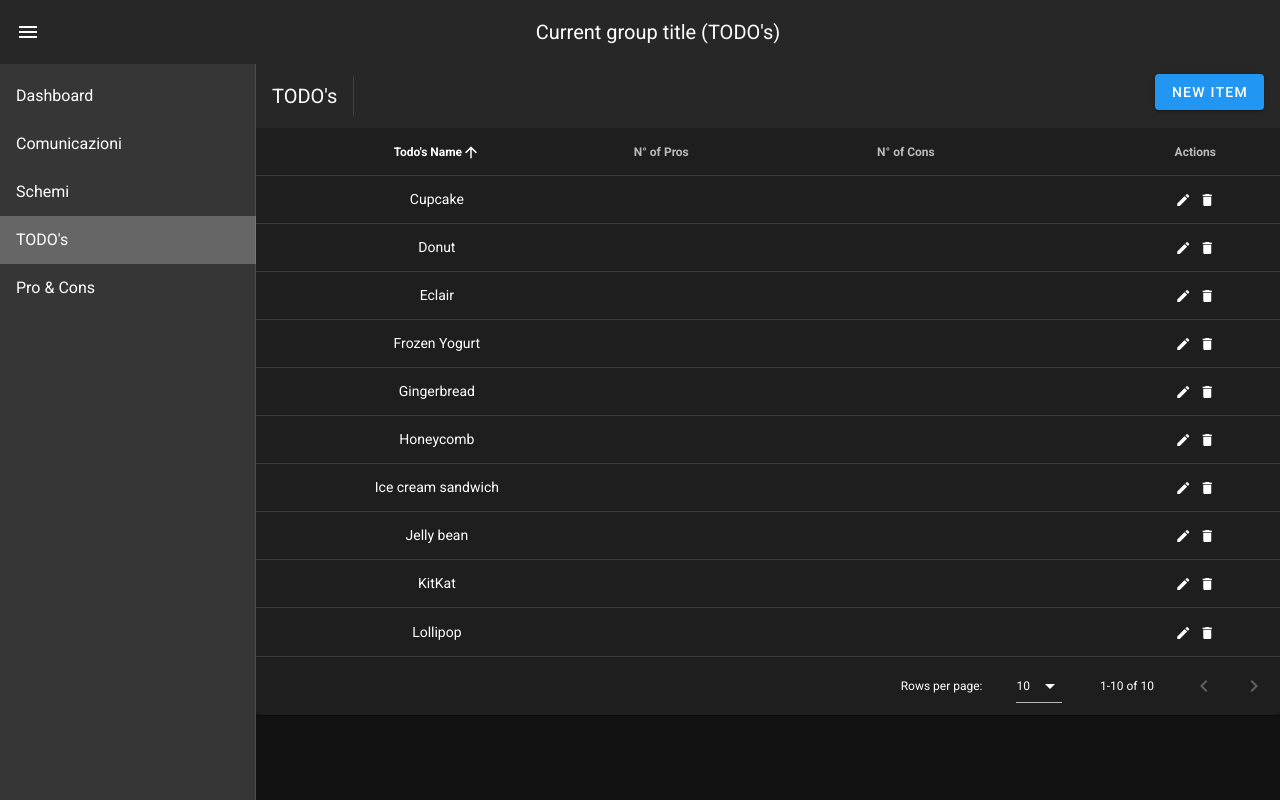
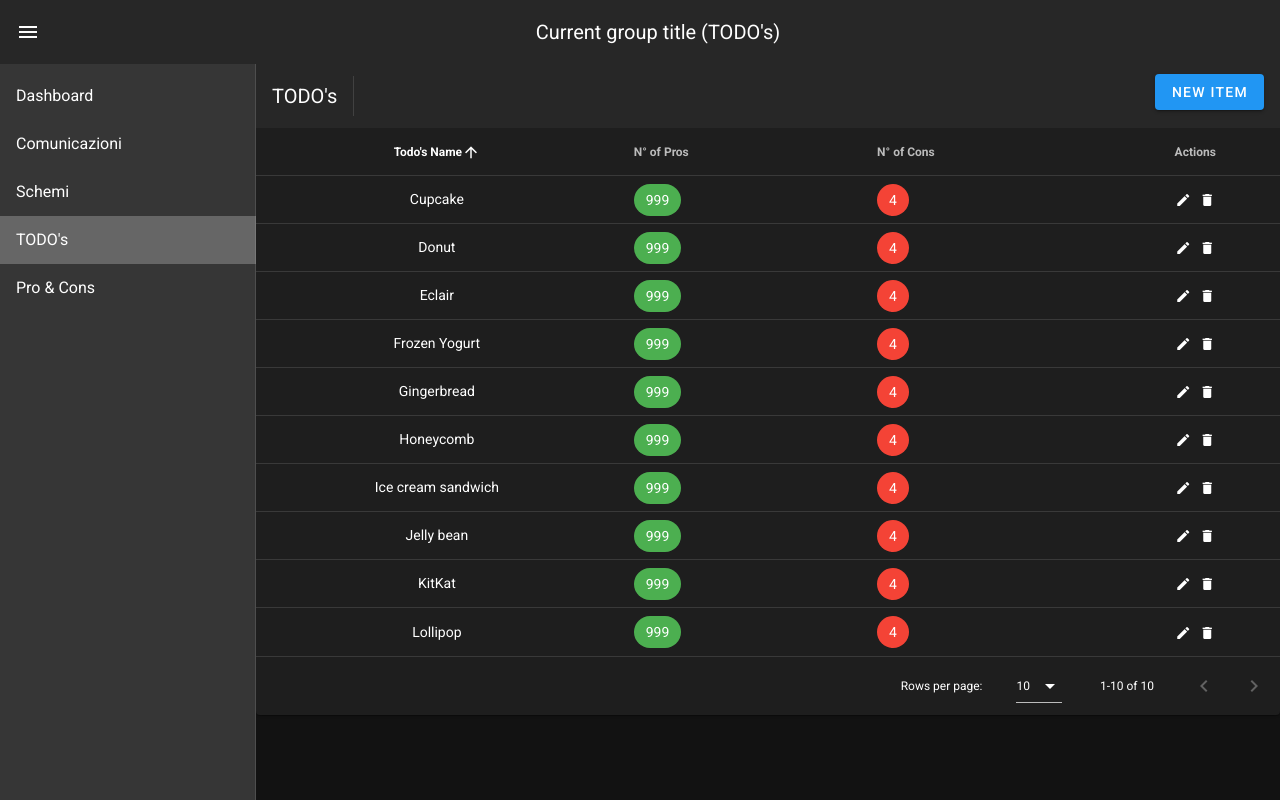
Before and after one commit to Freder211/NYB, a Nuxt app in the folder frontend/: page /todos in a window 1280 px wide. Built offline with nearby package versions, Linux system fonts and the light colour scheme.

Commit message:
todo table n pros n cons style

```diff
--- a/frontend/pages/todos/index.vue
+++ b/frontend/pages/todos/index.vue
@@ -6,6 +6,25 @@
 		@dblclick:row="goToDetails"
 		class="elevation-1"
 	>
+
+		<template v-slot:item.ncons="{ item }">
+			<v-chip
+				:color="'red'"
+				dark
+			>
+				{{ item.ncons }}
+			</v-chip>
+		</template>
+
+		<template v-slot:item.npros="{ item }">
+			<v-chip
+				:color="'green'"
+				dark
+			>
+				{{ item.npros }}
+			</v-chip>
+		</template>
+
 		<template v-slot:top>
 			<v-toolbar flat>
 				<v-toolbar-title>TODO's</v-toolbar-title>
@@ -137,7 +156,7 @@ export default Vue.extend({
 			{
 				text: 'N° of Pros',
 				sortable: true,
-				value: 'npro',
+				value: 'npros',
 				align: 'start',
 
 
@@ -197,52 +216,64 @@ export default Vue.extend({
 				{
 					id: 1,
 					name: 'Frozen Yogurt',
+					ncons: 4,
+					npros: 999
 
 				},
 				{
 					id: 2,
 					name: 'Ice cream sandwich',
-
+					ncons: 4,
+					npros: 999
 				},
 				{
 					id: 3,
 					name: 'Eclair',
-
+					ncons: 4,
+					npros: 999
 				},
 				{
 					id: 4,
 					name: 'Cupcake',
-
+					ncons: 4,
+					npros: 999
 				},
 				{
 					id: 5,
 					name: 'Gingerbread',
-
+					ncons: 4,
+					npros: 999
 				},
 				{
 					id: 6,
 					name: 'Jelly bean',
+					ncons: 4,
+					npros: 999
 				},
 
 				{
 					id: 7,
 					name: 'Lollipop',
-
+					ncons: 4,
+					npros: 999
 				},
 				{
 					id: 8,
 					name: 'Honeycomb',
-
+					ncons: 4,
+					npros: 999
 				},
 				{
 					id: 9,
 					name: 'Donut',
-
+					ncons: 4,
+					npros: 999
 				},
 				{
 					id: 10,
 					name: 'KitKat',
-
+					ncons: 4,
+					npros: 999
 				},
 			] as unknown
 		},
@@ -293,6 +324,8 @@ export default Vue.extend({
 			this.$nuxt.$router.push('/todos/' + item.id)
 
 		}
+
+
 	},
 })
 </script>
```
